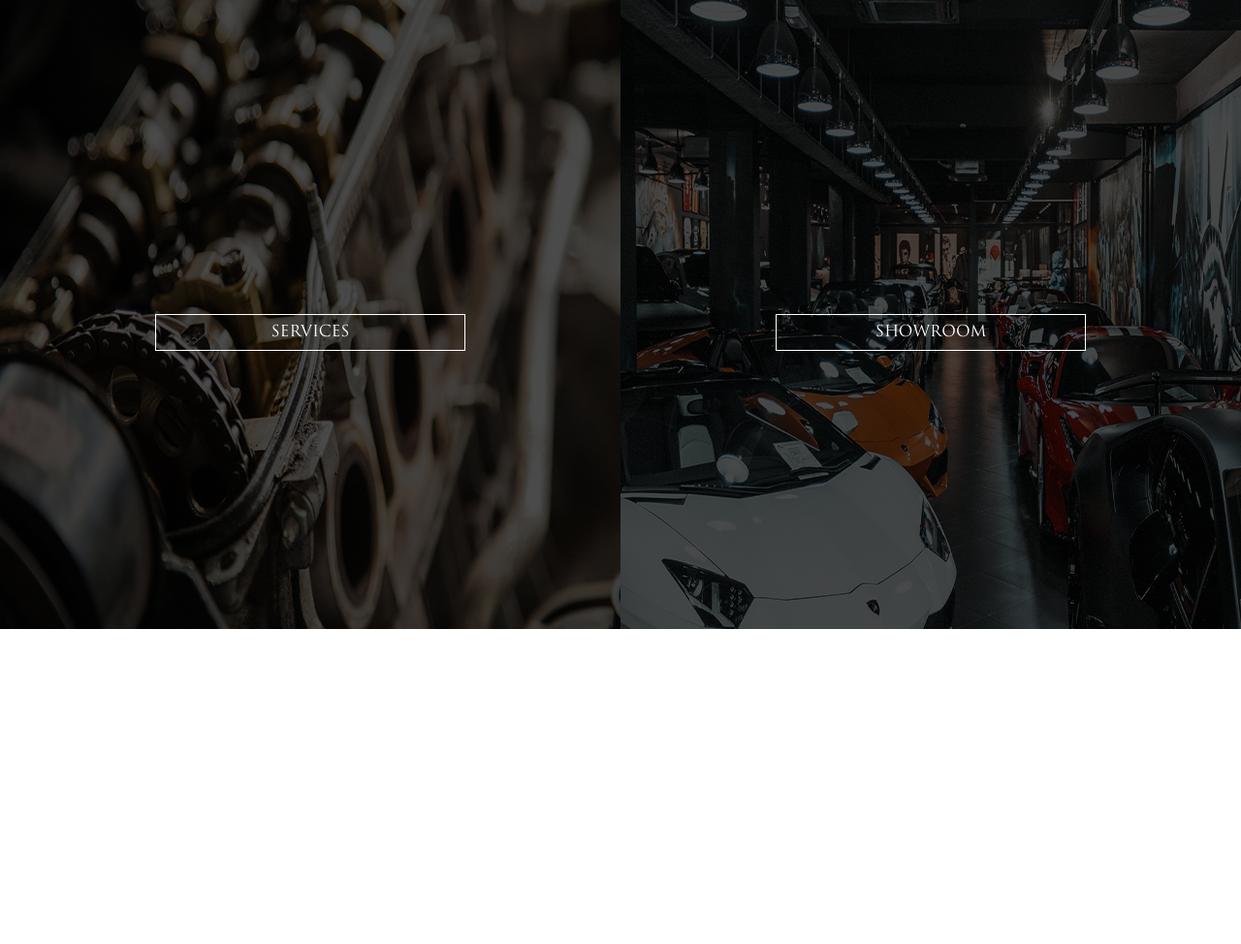
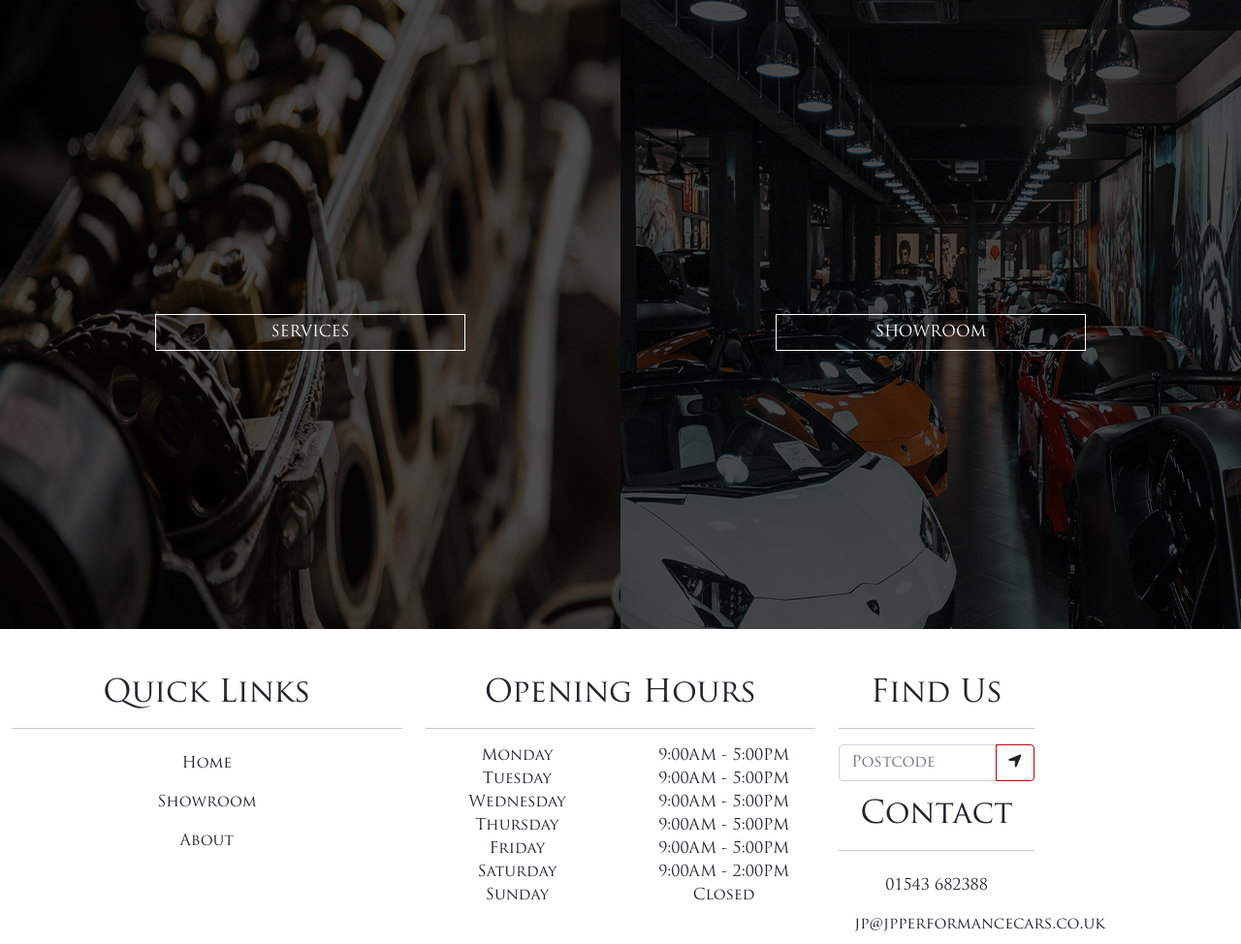
Before and after one commit to Code-Institute-Submissions/JP-Performance-Cars, a Django app: page / in a window 1280 px wide. Shown: the part 2133-3107 px from the top of the page at 97% size. Before the commit the page ends 2782 px from the top, so only its background shows below. Run offline with Django 3.2, Linux system fonts and the light colour scheme; some libraries are stand-ins or nearby versions.

Commit message:
Added footer snippet with styles

```diff
--- a/templates/base.html
+++ b/templates/base.html
@@ -135,6 +135,8 @@
 
     {% block postloadjs %}
     {% endblock %}
+
+    {% include 'includes/footer/footer.html' %}
 </body>
 
 </html>
--- /dev/null
+++ b/templates/includes/footer/footer.html
@@ -0,0 +1,80 @@
+<footer class="mt-5">
+    <div class="container-fluid text-center">
+        <div class="row">
+            <div class="col-12 col-md-4">
+                <div class="col-12">
+                    <h2>Quick Links</h2>
+                    <hr>
+                    <ul class="list-unstyled">
+                        <li>
+                            <a href="#" class="nav-link px-2 link-dark">Home</a>
+                        </li>
+                        <li><a href="#" class="nav-link px-2 link-dark">Showroom</a></li>
+                        <li><a href="#" class="nav-link px-2 link-dark">About</a></li>
+                    </ul>
+                </div>
+            </div>
+            <div class="col-12 col-md-4 text-center">
+                <h2>Opening Hours</h2>
+                <hr>
+                <div class="row">
+                    <div class="col-6">
+                        <ul class="list-unstyled">
+                            <li>
+                                Monday
+                            </li>
+                            <li>
+                                Tuesday
+                            </li>
+                            <li>
+                                Wednesday
+                            </li>
+                            <li>
+                                Thursday
+
+                            </li>
+                            <li>
+                                Friday
+
+                            </li>
+                            <li>
+                                Saturday
+                            </li>
+                            <li>
+                                Sunday
+                            </li>
+                        </ul>
+                    </div>
+                    <div class="col-6">
+                        <ul class="list-unstyled">
+                            <li>9:00AM - 5:00PM</li>
+                            <li>9:00AM - 5:00PM</li>
+                            <li>9:00AM - 5:00PM</li>
+                            <li>9:00AM - 5:00PM</li>
+                            <li>9:00AM - 5:00PM</li>
+                            <li>9:00AM - 2:00PM</li>
+                            <li>Closed</li>
+                        </ul>
+                    </div>
+                </div>
+            </div>
+            <div class="col-12 col-md-4">
+                <div class="col-6">
+                    <h2>Find Us</h2>
+                    <hr>
+                    <div class="input-group">
+                        <input type="text" class="form-control" placeholder="Postcode"><a class="btn jpc-btn-link"><i
+                                class="fas fa-location-arrow text-dark"></i></a>
+                    </div>
+                </div>
+                <div class="col-6 mt-3">
+                    <h2>Contact</h2>
+                    <hr>
+                    <a href="tel:+01543 682388" class="link-dark nav-link">01543 682388</a>
+                    <a href="mailto:jp@jpperformancecars.co.uk"
+                        class="link-dark nav-link">jp@jpperformancecars.co.uk</a>
+                </div>
+            </div>
+        </div>
+    </div>
+</footer>
```
